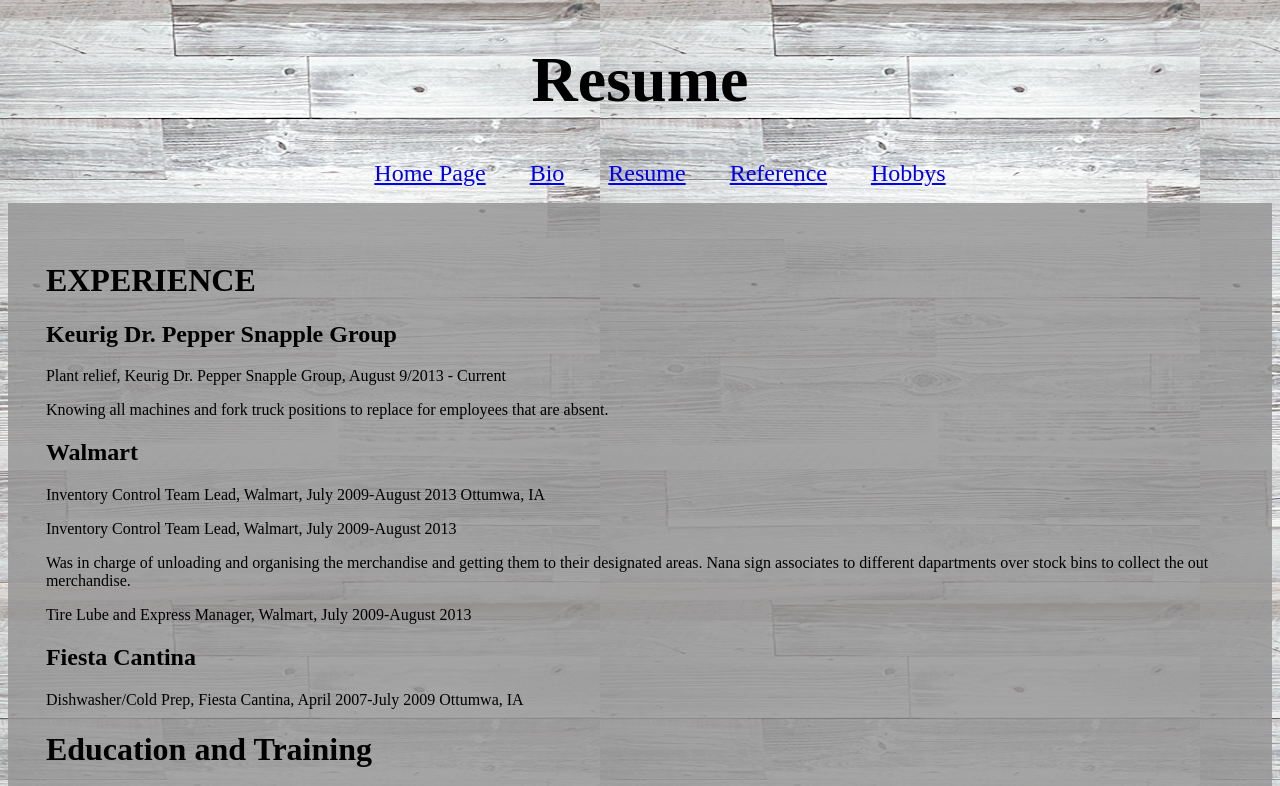
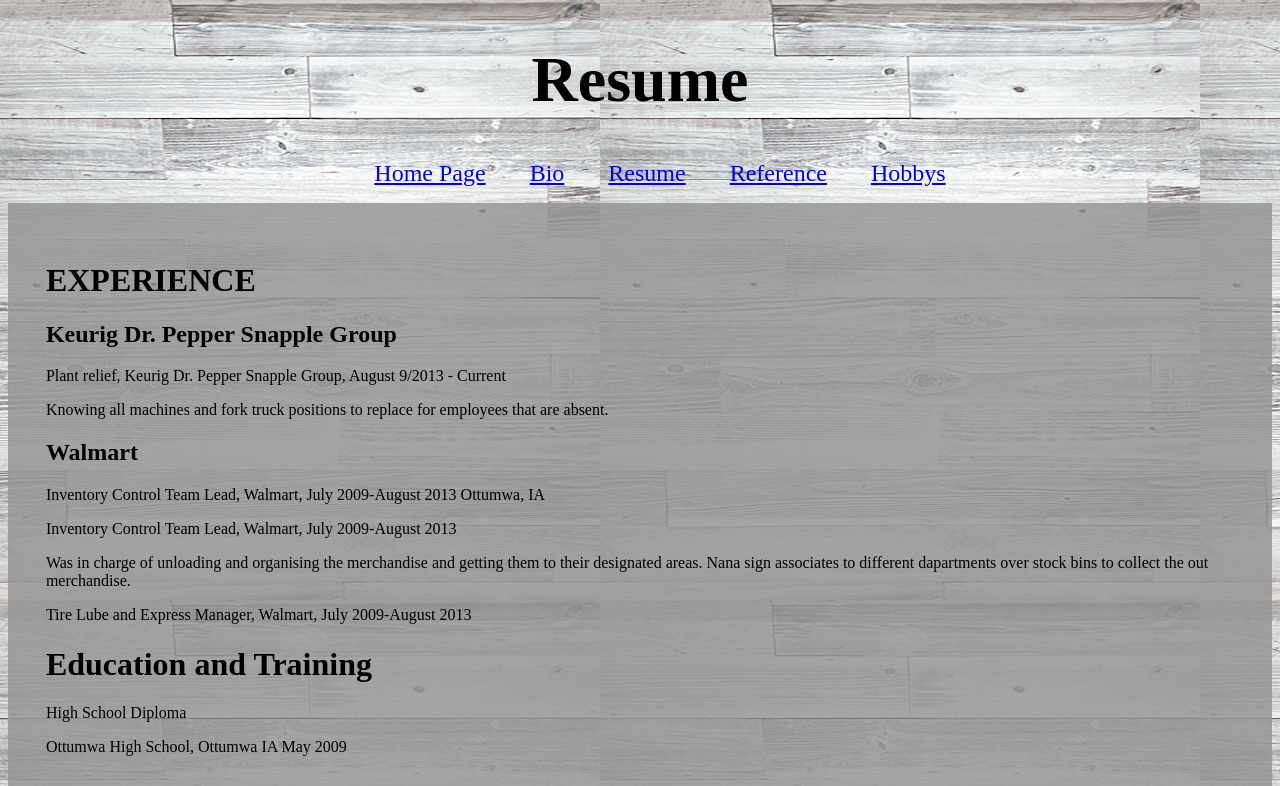
Before and after one commit to JakeMcdowell/JakeMcdowell.github.io, a plain HTML site: page Resume.html in a window 1280 px wide. Shown: the top 786 px of the page. Drawn offline with Linux system fonts and the light colour scheme.

Commit message:
test change

```diff
--- a/Resume.html
+++ b/Resume.html
@@ -32,8 +32,6 @@
             <p>Was in charge of unloading and organising the merchandise and getting them to their designated areas. Nana sign associates to different dapartments over stock bins to collect the out merchandise.</p>
             <p>Tire Lube and Express Manager, Walmart, July 2009-August 2013 </p>
 
-            <h2>Fiesta Cantina</h2>
-            <p>Dishwasher/Cold Prep, Fiesta Cantina, April 2007-July 2009  Ottumwa, IA</p>
 
             <h1>Education and Training</h1>
             <p>High School Diploma</p>
```
